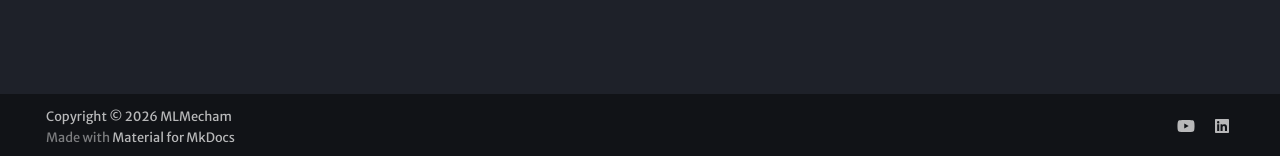
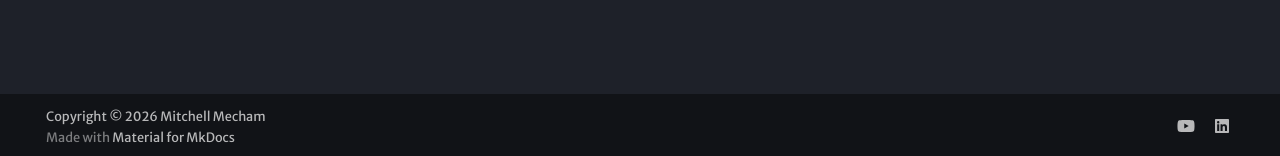
Before and after one commit to MLMecham/keydeamon, an MkDocs documentation site: the page built from docs/index.md, in a window 1280 px wide. Shown: the part 741-897 px from the top of the page. Built offline with MkDocs 1.6.1 and Material for MkDocs 9.7.7, drawn with Linux system fonts in a browser that asks for light colours; some web fonts are replaced.

Commit message:
real names only

```diff
--- a/mkdocs.yml
+++ b/mkdocs.yml
@@ -69,4 +69,4 @@ extra:
     - icon: fontawesome/brands/linkedin
       link: https://www.linkedin.com/school/byu-idaho
 
-copyright: Copyright &copy; 2026 MLMecham
+copyright: Copyright &copy; 2026 Mitchell Mecham
```
